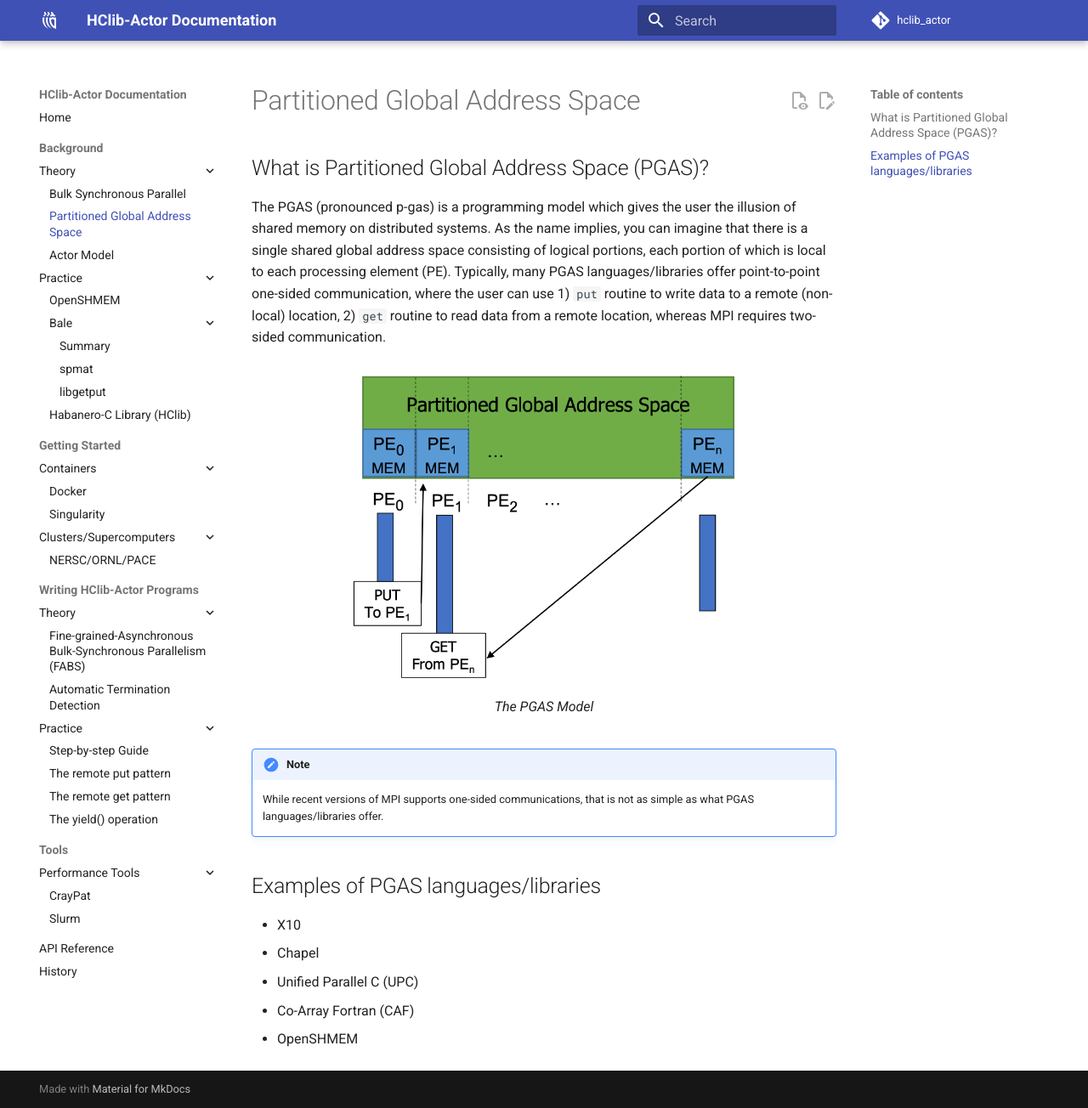
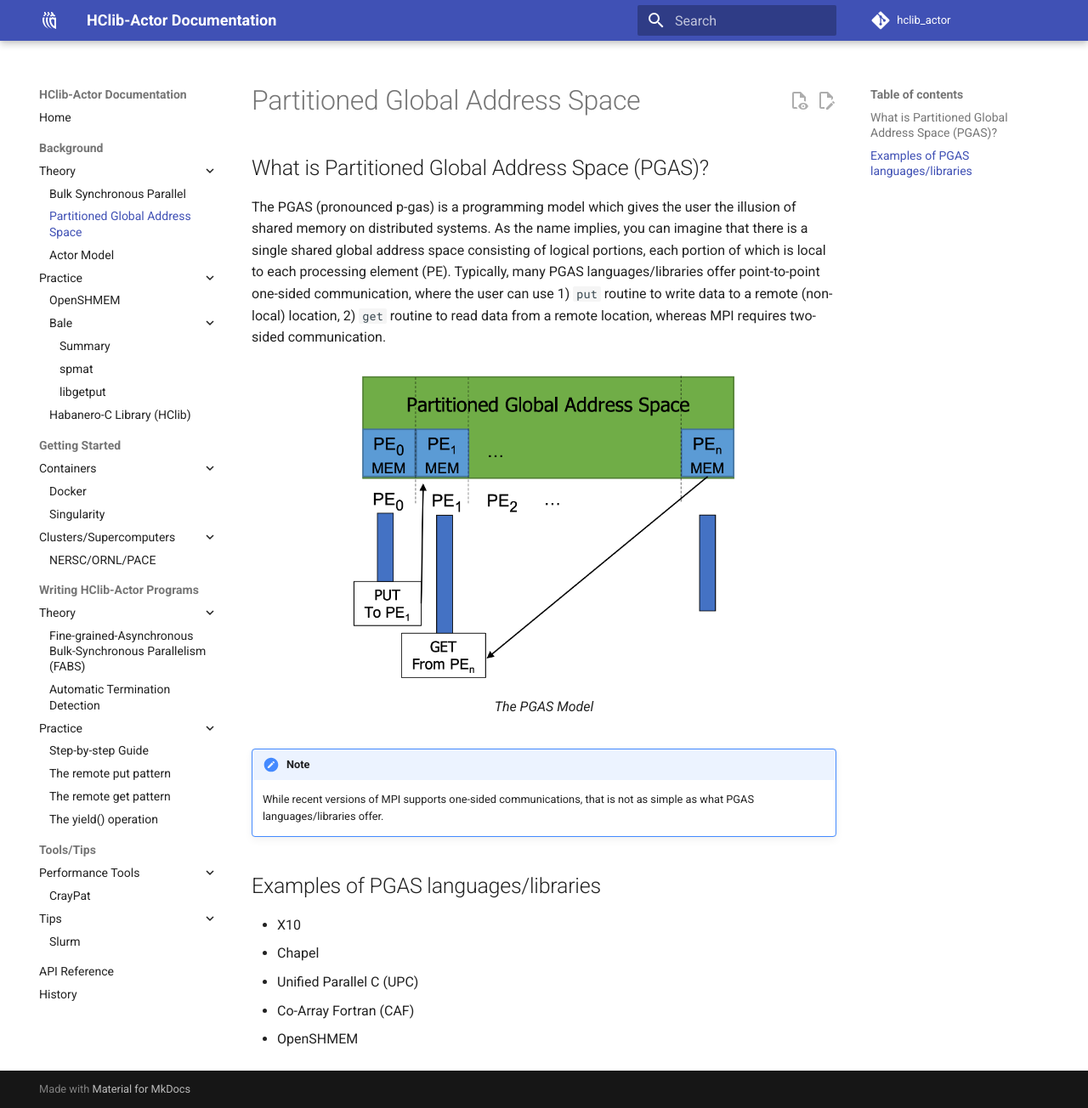
Before and after one commit to ahayashi/hclib-actor, an MkDocs documentation site: the page built from doc/markdowns/background/pgas.md, in a window 1280 px wide and 1304 px high. Shown: the whole window at 85% size. Built offline with MkDocs 1.6.1 and Material for MkDocs 9.7.7, drawn with Linux system fonts in a browser that asks for light colours; comment, search, counter and statistics services are not loaded.

Commit message:
Update mkdocs.yml

```diff
--- a/doc/mkdocs.yml
+++ b/doc/mkdocs.yml
@@ -53,9 +53,10 @@ nav:
           - The remote put pattern: details/put.md
           - The remote get pattern: details/get.md
           - The yield() operation: details/yield.md
-   - Tools:
+   - Tools/Tips:
        - Performance Tools:
           - CrayPat: tools/craypat.md
+       - Tips:
           - Slurm: tools/slurm.md
    - API Reference: api/reference.md
    - History: history/history.md
```
